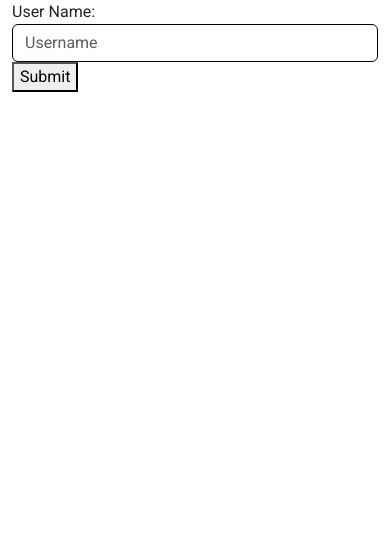
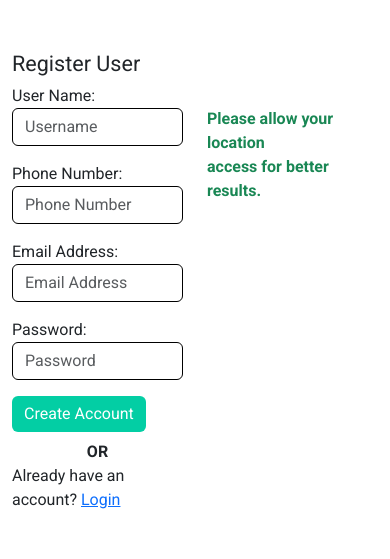
Before and after one commit to Rajuxz/Garage, a Django app: page /register/ in a window 390 px wide. Shown: the part 56-615 px from the top of the page. Run offline with Django 5.2, Linux system fonts and the light colour scheme.

Commit message:
temp: registration template

```diff
--- a/client/templates/register.html
+++ b/client/templates/register.html
@@ -1,20 +1,32 @@
 {% extends "home.html" %}
 {% block body %}
-    <div class="container">
-        <div class="row">
-            <div class="col col-md-6">
+<div class="container">
+    <div>
+        <div class="row py-5 d-flex flex-row align-items-center justify-content-between ">
+            <div class="col col-md-4">
+                <span class="fs-4 ">Register User</span>
+                <form method="post" id="registerForm" class="mt-1 mb-2">
+                    {% csrf_token %}
+                    {{ form.as_p }}
+                    <button type="submit" class="btn btn-primary">Create Account</button>
+                </form>
+                <center><span class="fw-bold text-center">OR</span></center>
+                <span>Already have an account? <a href="#">Login</a></span>
+            </div>
+            <div class="col col-md-5">
+                    <span class="text-success fw-bold" id="mapAlert">Please allow your location <br> access for better results.</span>
+                    <div>
+                        <div id="map" style="height: 250px;"></div>
+                    </div>
 
-                <form method="post">
-                    {% csrf_token %}
-                    <div class="form-group">
-                        {{ form.user_name.label_tag }}
-                        {{ form.user_name }}
-                    </div>
-                    <!-- {{ form.as_p }} -->
-                    <button type="submit">Submit</button>
-                </form>
             </div>
         </div>
     </div>
+</div>
 
 {% endblock body %}
+{%load static%}
+{% block script %}
+<script src="{% static 'js/map.js' %}"></script>
+<script src="{% static 'js/validate.js' %}"></script>
+{% endblock script %}
```
